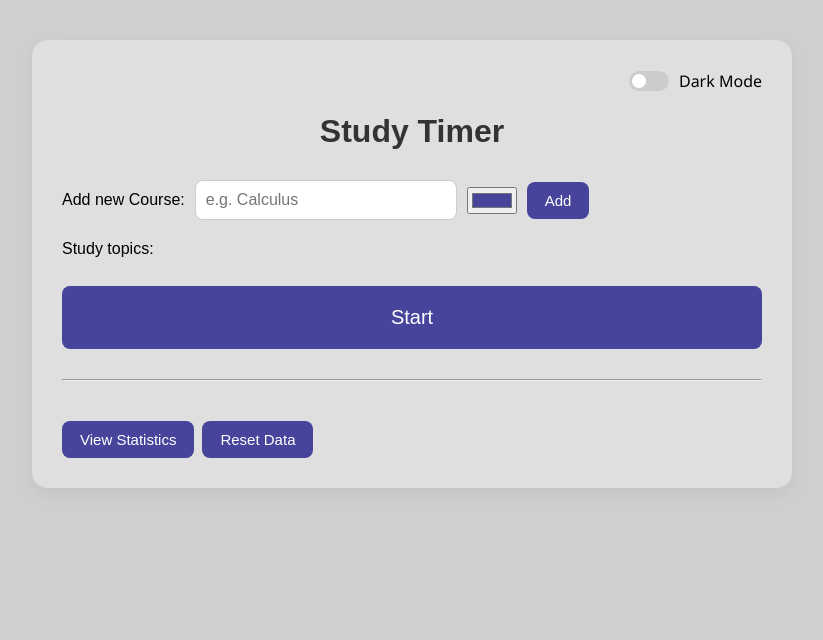
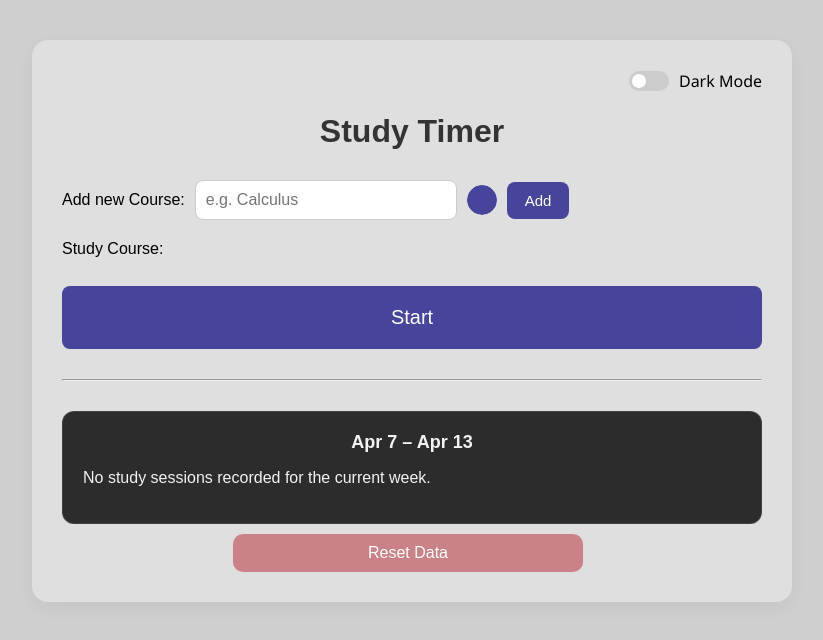
Before and after one commit to AmmarSaleh50/Study-Timer, a React (Create React App) app: page / in a window 1280 px wide. Shown: the top 640 px of the page, without its empty margins (228-1051 px from the left). Built offline with nearby package versions, Linux system fonts and the light colour scheme.

Commit message:
feat: added a statstic donut card for the week

```diff
--- a/src/App.css
+++ b/src/App.css
@@ -1,5 +1,3 @@
-/* App.css */
-
 /* GLOBAL STYLES */
 body {
   font-family: 'Segoe UI', sans-serif;
@@ -23,7 +21,7 @@ h1 {
   margin-bottom: 30px;
 }
 
-/* "ADD NEW COURSE" INPUTS */
+/* INPUTS & BUTTONS */
 input[type="text"] {
   padding: 10px;
   width: 240px;
@@ -32,7 +30,31 @@ input[type="text"] {
   font-size: 16px;
 }
 
-/* BUTTON STYLES */
+input[type="color"] {
+  appearance: none;
+  -webkit-appearance: none;
+  border: none;
+  width: 30px;
+  height: 30px;
+  border-radius: 50%;
+  padding: 0;
+  cursor: pointer;
+  background: none;
+  overflow: hidden;
+  outline: none;
+}
+
+input[type="color"]::-webkit-color-swatch-wrapper {
+  padding: 0;
+  border-radius: 50%;
+}
+
+input[type="color"]::-webkit-color-swatch {
+  border: none;
+  border-radius: 50%;
+}
+
+
 button {
   padding: 10px 18px;
   font-size: 15px;
@@ -44,15 +66,16 @@ button {
   transition: background-color 0.2s;
   margin-right: 8px;
 }
+
 button:hover {
   background-color: #312f68;
 }
+
 button:disabled {
   background-color: #cfcfcf;
   cursor: not-allowed;
 }
 
-/* BIG START BUTTON */
 .start-button {
   display: block;
   width: 100%;
@@ -61,18 +84,37 @@ button:disabled {
   margin-top: 10px;
 }
 
-/* TIMER DISPLAY (MAIN PAGE, if you want it) */
+.reset-button {
+  width: 50%;
+  margin-top: 20px;
+  padding: 10px 0;
+  font-size: 16px;
+  border-radius: 10px;
+  background-color: #ba2f3d88;
+  color: white;
+  border: none;
+  cursor: pointer;
+  transition: background-color 0.3s ease;
+  align-items: center;
+}
+
+.reset-button:hover {
+  background-color: #94242f;
+}
+
+.reset-button-container{
+  display: flex;
+  justify-content: center;
+  margin-top: -10px;
+}
+
+
+/* TIMER DISPLAY */
 .timer-display {
   font-size: 36px;
   text-align: center;
   margin: 20px 0;
   color: #222;
-}
-
-/* STATS */
-.chart-container {
-  max-width: 500px;
-  margin: 20px auto;
 }
 
 /* TOPICS TAGS */
@@ -89,31 +131,6 @@ button:disabled {
   padding: 6px 12px;
   cursor: pointer;
   transition: background-color 0.2s;
-  display: inline-block;
-}
-
-/* BIG TIMER SCREEN */
-.timer-screen {
-  text-align: center;
-  margin-top: 50px;
-}
-.big-timer {
-  font-size: 64px;
-  margin: 40px 0;
-}
-.stop-button {
-  display: block;
-  width: 90%;
-  padding: 20px 0;
-  margin: 0 auto;
-  font-size: 20px;
-}
-
-.topic-tag {
-  border: 2px solid #ccc;
-  border-radius: 16px;
-  padding: 6px 12px;
-  cursor: pointer;
   position: relative;
   display: flex;
   align-items: center;
@@ -142,6 +159,26 @@ button:disabled {
   outline: none;
 }
 
+/* TIMER SCREEN */
+.timer-screen {
+  text-align: center;
+  margin-top: 50px;
+}
+
+.big-timer {
+  font-size: 64px;
+  margin: 40px 0;
+}
+
+.stop-button {
+  display: block;
+  width: 90%;
+  padding: 20px 0;
+  margin: 0 auto;
+  font-size: 20px;
+}
+
+/* DARK MODE TOGGLE SWITCH */
 .dark-toggle {
   display: flex;
   justify-content: flex-end;
@@ -150,7 +187,6 @@ button:disabled {
   user-select: none;
 }
 
-/* Switch */
 .switch {
   position: relative;
   display: inline-block;
@@ -196,16 +232,7 @@ input:checked + .slider:before {
   transform: translateX(20px);
 }
 
-/* Prevent all text selection globally */
-* {
-  user-select: none;
-}
-
-/* But allow selecting text inside input and textarea */
-input, textarea {
-  user-select: text;
-}
-
+/* MODAL */
 .modal-overlay {
   position: fixed;
   top: 0;
@@ -228,6 +255,12 @@ input, textarea {
   max-width: 400px;
   width: 90%;
   box-shadow: 0 6px 20px rgba(0,0,0,0.2);
+  animation: fadeIn 0.3s ease;
+}
+
+@keyframes fadeIn {
+  from { opacity: 0; transform: scale(0.95); }
+  to { opacity: 1; transform: scale(1); }
 }
 
 .modal-buttons {
@@ -255,14 +288,7 @@ input, textarea {
   color: white;
 }
 
-body.dark-mode .modal {
-  background-color: #2c2c2c;
-  color: white;
-}
-
-
-
-/* ============= DARK MODE ============= */
+/* DARK MODE STYLES */
 body.dark-mode {
   background-color: #121212;
   color: #f2f2f2;
@@ -303,3 +329,81 @@ body.dark-mode .topic-tag {
 body.dark-mode .topic-tag:hover {
   background-color: rgba(103,95,192,0.2);
 }
+
+body.dark-mode .modal {
+  background-color: #2c2c2c;
+  color: white;
+}
+
+body.dark-mode .reset-button {
+  background-color: #ba2f3d88;
+  color: white;
+}
+
+body.dark-mode .reset-button:hover {
+  background-color: #94242f;
+}
+
+
+/* ============= NEW WEEKLY STATS CARD STYLES ============= */
+.stats-card {
+  background-color: #2c2c2c;
+  border: 1px solid rgba(255, 255, 255, 0.1);
+  border-radius: 12px;
+  padding: 20px;
+  color: #f2f2f2;
+  margin-top: 20px;
+}
+
+.stats-card-header h2 {
+  margin: 0;
+  text-align: center;
+  font-size: 18px;
+}
+
+.stats-card-content {
+  display: flex;
+  align-items: center;
+  justify-content: space-between;
+  flex-wrap: wrap;
+  margin-top: 20px;
+}
+
+.stats-chart {
+  flex: 1;
+  min-width: 200px;
+  max-width: 250px;
+  margin-right: 20px;
+}
+
+.stats-details {
+  flex: 1;
+  min-width: 150px;
+}
+
+.total-study-time {
+  font-size: 32px;
+  font-weight: bold;
+  margin-bottom: 10px;
+}
+
+.stats-topics {
+  list-style: none;
+  padding: 0;
+  margin: 0;
+}
+
+.stats-topics li {
+  margin-bottom: 8px;
+  display: flex;
+  align-items: center;
+  font-size: 16px;
+}
+
+.stats-topics li .dot {
+  height: 10px;
+  width: 10px;
+  border-radius: 50%;
+  display: inline-block;
+  margin-right: 8px;
+}
--- a/src/App.js
+++ b/src/App.js
@@ -1,13 +1,8 @@
-import React, { useState, useEffect} from 'react';
-
-import { Pie } from 'react-chartjs-2';
+import React, { useState, useEffect } from 'react';
+import { Doughnut } from 'react-chartjs-2';
 import 'chart.js/auto';
 import './App.css';
 
-/**
- * A simple separate component for showing the big timer screen.
- * Press "Stop" to return to the main page.
- */
 function TimerScreen({ subject, elapsedSeconds, formatTime, stopTimer }) {
   return (
     <div className="timer-screen">
@@ -20,17 +15,115 @@ function TimerScreen({ subject, elapsedSeconds, formatTime, stopTimer }) {
   );
 }
 
+// Helper: derive a week key (e.g. "2023-W15") from a given ISO date string.
+// This is used to group study sessions.
+function getWeekKey(isoString) {
+  const date = new Date(isoString);
+  const day = (date.getDay() + 6) % 7; // Adjust so Monday = 0
+  date.setDate(date.getDate() + 4 - day);
+  const year = date.getFullYear();
+  const startOfYear = new Date(year, 0, 1);
+  const weekNumber = Math.ceil(
+    ((date - startOfYear) / 86400000 + startOfYear.getDay() + 1) / 7
+  );
+  return `${year}-W${weekNumber}`;
+}
+
+// Helper: returns the Monday and Sunday of the current week.
+function getWeekRange(date) {
+  const d = new Date(date);
+  const day = d.getDay();
+  const diffToMonday = day === 0 ? -6 : 1 - day;
+  const monday = new Date(d);
+  monday.setDate(d.getDate() + diffToMonday);
+  const sunday = new Date(monday);
+  sunday.setDate(monday.getDate() + 6);
+  return { monday, sunday };
+}
+
+// Helper: formats a Date object to a string like "Apr 7".
+function formatDate(date) {
+  return date.toLocaleDateString('en-US', { month: 'short', day: 'numeric' });
+}
+
+// Helper: formats seconds into a concise string (e.g. "1h 30m").
+function formatDuration(seconds) {
+  const h = Math.floor(seconds / 3600);
+  const m = Math.floor((seconds % 3600) / 60);
+  return `${h > 0 ? h + 'h ' : ''}${m}m`;
+}
+
+// The new Weekly Stats Card component.
+function WeeklyStatsCard({ sessionsData, topics }) {
+  // sessionsData is an object: { subject: durationSeconds, ... } for the current week.
+  const subjects = Object.keys(sessionsData || {});
+  const totalDuration = subjects.reduce(
+    (sum, subj) => sum + sessionsData[subj],
+    0
+  );
+
+  // Build doughnut chart data.
+  const chartData = {
+    labels: subjects,
+    datasets: [
+      {
+        data: subjects.map((subj) => sessionsData[subj]),
+        backgroundColor: subjects.map((subj) => {
+          const topic = topics.find((t) => t.name === subj);
+          return topic ? topic.color : '#ccc';
+        })
+      }
+    ]
+  };
+
+  // Get the current week range.
+  const { monday, sunday } = getWeekRange(new Date());
+  const weekRangeStr = `${formatDate(monday)} – ${formatDate(sunday)}`;
+
+  return (
+    <div className="stats-card">
+      <div className="stats-card-header">
+        <h2>{weekRangeStr}</h2>
+      </div>
+      {subjects.length > 0 ? (
+        <div className="stats-card-content">
+          <div className="stats-chart">
+            <Doughnut data={chartData} />
+          </div>
+          <div className="stats-details">
+            <div className="total-study-time">
+              {formatDuration(totalDuration)}
+            </div>
+            <ul className="stats-topics">
+              {subjects.map((subj) => (
+                <li key={subj}>
+                  <span
+                    className="dot"
+                    style={{
+                      backgroundColor:
+                        (topics.find((t) => t.name === subj)?.color) || '#ccc'
+                    }}
+                  ></span>
+                  {subj}: {formatDuration(sessionsData[subj])}
+                </li>
+              ))}
+            </ul>
+          </div>
+        </div>
+      ) : (
+        <p>No study sessions recorded for the current week.</p>
+      )}
+    </div>
+  );
+}
+
 function App() {
-  // ========== Dark Mode ==========
-  const [darkMode, setDarkMode] = useState(() => {
-    return localStorage.getItem('darkMode') === 'true';
-  });
+  const [darkMode, setDarkMode] = useState(() => localStorage.getItem('darkMode') === 'true');
   useEffect(() => {
     document.body.classList.toggle('dark-mode', darkMode);
     localStorage.setItem('darkMode', darkMode);
   }, [darkMode]);
 
-  // ========== Topics / Courses ==========
   const [topics, setTopics] = useState(() => {
     const stored = localStorage.getItem('studyTopics');
     return stored ? JSON.parse(stored) : [];
@@ -38,7 +131,6 @@ function App() {
   const [newTopic, setNewTopic] = useState('');
   const [newTopicColor, setNewTopicColor] = useState('#47449c');
 
-  // ========== Timer & Sessions ==========
   const [subject, setSubject] = useState('');
   const [timerRunning, setTimerRunning] = useState(false);
   const [startTime, setStartTime] = useState(null);
@@ -46,43 +138,32 @@ function App() {
   const [intervalId, setIntervalId] = useState(null);
   const [sessions, setSessions] = useState([]);
   const [errorMessage, setErrorMessage] = useState('');
-  const [showStats, setShowStats] = useState(false);
-  const [selectedWeek, setSelectedWeek] = useState('');
-  // We'll show/hide the big Timer screen based on this:
   const [showTimerScreen, setShowTimerScreen] = useState(false);
   const [showResetConfirm, setShowResetConfirm] = useState(false);
 
-
-  // ========== On Mount: Load Sessions ==========
   useEffect(() => {
     const stored = localStorage.getItem('studySessions');
     if (stored) setSessions(JSON.parse(stored));
   }, []);
 
-  // ========== Persist sessions after every change ==========
   useEffect(() => {
     localStorage.setItem('studySessions', JSON.stringify(sessions));
   }, [sessions]);
 
-  // ========== Add a new topic/course ==========
   const addTopic = () => {
     const name = newTopic.trim();
     if (!name) return;
-    // Check if already exists
-    const exists = topics.some(t => t.name === name);
-    if (!exists) {
+    if (!topics.some((t) => t.name === name)) {
       const updated = [...topics, { name, color: newTopicColor }];
       setTopics(updated);
       localStorage.setItem('studyTopics', JSON.stringify(updated));
     }
-    // Reset input & color
     setNewTopic('');
     setNewTopicColor('#47449c');
   };
 
-  // ========== Start Timer ==========
   const startTimer = () => {
-    if (!subject || !topics.some(t => t.name === subject)) {
+    if (!subject || !topics.some((t) => t.name === subject)) {
       setErrorMessage('Please select a study topic before starting.');
       setTimeout(() => setErrorMessage(''), 3000);
       return;
@@ -90,70 +171,52 @@ function App() {
     setStartTime(new Date());
     setTimerRunning(true);
     setShowTimerScreen(true);
-
-    const id = setInterval(() => {
-      setElapsedSeconds((prev) => prev + 1);
-    }, 1000);
+    const id = setInterval(() => setElapsedSeconds((prev) => prev + 1), 1000);
     setIntervalId(id);
   };
 
-
-  // ========== Stop Timer ==========
   const stopTimer = () => {
     if (!timerRunning) return;
     clearInterval(intervalId);
     setTimerRunning(false);
-    setShowTimerScreen(false); // Return to main page
-
+    setShowTimerScreen(false);
     const endTime = new Date();
     const duration = Math.floor((endTime - startTime) / 1000);
     const newSession = {
       startTime: startTime.toISOString(),
       endTime: endTime.toISOString(),
-      subject: subject,
-      durationSeconds: duration,
+      subject,
+      durationSeconds: duration
     };
-    setSessions(prev => [...prev, newSession]);
+    setSessions((prev) => [...prev, newSession]);
     setElapsedSeconds(0);
-    // keep the subject selected, or clear it? Let's clear:
     setSubject('');
   };
 
-  // ========== Update Topic Color ==========
-
   const updateTopicColor = (topicName, newColor) => {
-    const updated = topics.map(t =>
+    const updated = topics.map((t) =>
       t.name === topicName ? { ...t, color: newColor } : t
     );
     setTopics(updated);
     localStorage.setItem('studyTopics', JSON.stringify(updated));
   };
 
-  const removeTopic = topicName => {
-    const updated = topics.filter(t => t.name !== topicName);
+  const removeTopic = (topicName) => {
+    const updated = topics.filter((t) => t.name !== topicName);
     setTopics(updated);
     localStorage.setItem('studyTopics', JSON.stringify(updated));
     if (subject === topicName) setSubject('');
   };
 
-
-  // ========== Reset Data ==========
-  const confirmReset = () => {
-    setShowResetConfirm(true);
-  };
-
+  const confirmReset = () => setShowResetConfirm(true);
   const handleResetConfirmed = () => {
     localStorage.removeItem('studySessions');
     setSessions([]);
     setShowResetConfirm(false);
   };
+  const handleResetCancelled = () => setShowResetConfirm(false);
 
-  const handleResetCancelled = () => {
-    setShowResetConfirm(false);
-  };
-
-  // ========== Format Time Helper ==========
-  const formatTime = seconds => {
+  const formatTime = (seconds) => {
     const hrs = Math.floor(seconds / 3600);
     const mins = Math.floor((seconds % 3600) / 60);
     const secs = seconds % 60;
@@ -162,22 +225,10 @@ function App() {
       .padStart(2, '0')}:${secs.toString().padStart(2, '0')}`;
   };
 
-  // ========== Weekly Statistics ==========
-  const getWeekKey = isoString => {
-    const date = new Date(isoString);
-    const day = (date.getDay() + 6) % 7;
-    date.setDate(date.getDate() + 4 - day);
-    const year = date.getFullYear();
-    const startOfYear = new Date(year, 0, 1);
-    const weekNumber = Math.ceil(
-      ((date - startOfYear) / 86400000 + startOfYear.getDay() + 1) / 7
-    );
-    return `${year}-W${weekNumber}`;
-  };
-
+  // Group study sessions by week.
   const groupSessionsByWeek = () => {
     const groups = {};
-    sessions.forEach(session => {
+    sessions.forEach((session) => {
       const key = getWeekKey(session.startTime);
       if (!groups[key]) groups[key] = {};
       const subj = session.subject;
@@ -188,41 +239,9 @@ function App() {
   };
 
   const groupedSessions = groupSessionsByWeek();
-  const weeks = Object.keys(groupedSessions).sort();
+  const currentWeekKey = getWeekKey(new Date().toISOString());
+  const currentWeekSessions = groupedSessions[currentWeekKey] || {};
 
-  // If user selected a week, build the pie chart data
-  let pieData = null;
-  if (selectedWeek && groupedSessions[selectedWeek]) {
-    const subjects = Object.keys(groupedSessions[selectedWeek]);
-    const durations = subjects.map(subj => groupedSessions[selectedWeek][subj]);
-
-    // Format labels as "2h 15m"
-    const labels = subjects.map(subj => {
-      const totalSeconds = groupedSessions[selectedWeek][subj];
-      const h = Math.floor(totalSeconds / 3600);
-      const m = Math.floor((totalSeconds % 3600) / 60);
-      const label = `${h > 0 ? `${h}h ` : ''}${m > 0 || h === 0 ? `${m}m` : ''}`;
-      return `${subj} (${label.trim()})`;
-    });
-
-    // Use topic color if it exists
-    const backgroundColor = subjects.map(subj => {
-      const topic = topics.find(t => t.name === subj);
-      return topic?.color || '#ccc';
-    });
-
-    pieData = {
-      labels,
-      datasets: [
-        {
-          data: durations,
-          backgroundColor,
-        },
-      ],
-    };
-  }
-
-  // ========== If we are on the Timer Screen ==========
   if (showTimerScreen) {
     return (
       <div className="app-container">
@@ -236,57 +255,44 @@ function App() {
     );
   }
 
-  // ========== Main Page UI ==========
   return (
     <div className="app-container">
-      {/* Dark Mode Switch */}
       <div className="dark-toggle">
         <label className="switch">
           <input
             type="checkbox"
             checked={darkMode}
-            onChange={() => setDarkMode(prev => !prev)}
+            onChange={() => setDarkMode((prev) => !prev)}
           />
           <span className="slider round"></span>
         </label>
         <span style={{ marginLeft: '10px' }}>Dark Mode</span>
       </div>
 
-
-      {/* Main Content */}
       <div style={{ fontFamily: 'Arial' }}>
         <h1>Study Timer</h1>
 
-        {/* Add New Course Section */}
-        <div
-          style={{
-            marginBottom: '20px',
-            display: 'flex',
-            alignItems: 'center',
-            gap: '10px',
-          }}
-        >
+        <div style={{ marginBottom: '20px', display: 'flex', alignItems: 'center', gap: '10px' }}>
           <label style={{ whiteSpace: 'nowrap' }}>Add new Course:</label>
           <input
             type="text"
             placeholder="e.g. Calculus"
             value={newTopic}
-            onChange={e => setNewTopic(e.target.value)}
+            onChange={(e) => setNewTopic(e.target.value)}
           />
           <input
             type="color"
             value={newTopicColor}
-            onChange={e => setNewTopicColor(e.target.value)}
+            onChange={(e) => setNewTopicColor(e.target.value)}
             title="Choose course color"
           />
           <button onClick={addTopic}>Add</button>
         </div>
 
-        {/* Course Tags */}
         <div style={{ marginBottom: '20px' }}>
-          <label>Study topics:</label>
+          <label>Study Course:</label>
           <div className="topics-container">
-            {topics.map(topic => {
+            {topics.map((topic) => {
               const isActive = subject === topic.name;
               return (
                 <div
@@ -295,29 +301,25 @@ function App() {
                   style={{
                     borderColor: topic.color,
                     backgroundColor: isActive ? topic.color : 'transparent',
-                    color: isActive ? '#fff' : 'inherit',
+                    color: isActive ? '#fff' : 'inherit'
                   }}
                   onClick={() =>
-                    setSubject(prev => (prev === topic.name ? '' : topic.name))
+                    setSubject((prev) => (prev === topic.name ? '' : topic.name))
                   }
                 >
                   {topic.name}
-
-                  {/* Color Picker */}
                   <input
                     type="color"
                     value={topic.color}
-                    onClick={e => e.stopPropagation()}
-                    onChange={e => updateTopicColor(topic.name, e.target.value)}
+                    onClick={(e) => e.stopPropagation()}
+                    onChange={(e) => updateTopicColor(topic.name, e.target.value)}
                     className="tag-color-picker"
                     title="Change color"
                   />
-
-                  {/* Remove Button */}
                   <span
                     className="tag-remove"
                     title="Remove topic"
-                    onClick={e => {
+                    onClick={(e) => {
                       e.stopPropagation();
                       removeTopic(topic.name);
                     }}
@@ -330,80 +332,46 @@ function App() {
           </div>
         </div>
 
-        {/* Error Message */}
         {errorMessage && (
           <div style={{ color: 'red', fontSize: '14px', marginTop: '5px' }}>
             {errorMessage}
           </div>
         )}
 
-        {/* BIG "Start" Button */}
         {!timerRunning && (
-          <button
-            className="start-button"
-            onClick={startTimer}
-          >
+          <button className="start-button" onClick={startTimer}>
             Start
           </button>
         )}
 
         <hr style={{ margin: '30px 0' }} />
 
-        {/* Weekly Statistics */}
-        <button onClick={() => setShowStats(!showStats)}>
-          {showStats ? 'Hide Statistics' : 'View Statistics'}
-        </button>
-        {/* Reset Data Button */}
-        <button onClick={confirmReset} style={{ marginTop: '10px' }}>
+      <div style={{ marginTop: '20px' }}>
+        <WeeklyStatsCard sessionsData={currentWeekSessions} topics={topics} />
+        </div>
+      </div>
+
+      <div className="reset-button-container">
+      <button className="reset-button" onClick={confirmReset}>
         Reset Data
       </button>
+    </div>
 
       {showResetConfirm && (
         <div className="modal-overlay">
           <div className="modal">
             <p>Are you sure you want to reset all study data?</p>
             <div className="modal-buttons">
-                <button onClick={handleResetConfirmed} className="confirm">Yes</button>
-                <button onClick={handleResetCancelled} className="cancel">Cancel</button>
+              <button onClick={handleResetConfirmed} className="confirm">
+                Yes
+              </button>
+              <button onClick={handleResetCancelled} className="cancel">
+                Cancel
+              </button>
             </div>
           </div>
         </div>
       )}
-
-
-
-        {showStats && (
-          <div style={{ marginTop: '20px' }}>
-            <h2>Weekly Statistics</h2>
-            {weeks.length > 0 ? (
-              <>
-                <label>
-                  Select Week:
-                  <select
-                    value={selectedWeek}
-                    onChange={e => setSelectedWeek(e.target.value)}
-                    style={{ marginLeft: '10px' }}
-                  >
-                    <option value="">--Select--</option>
-                    {weeks.map(week => (
-                      <option key={week} value={week}>
-                        {week}
-                      </option>
-                    ))}
-                  </select>
-                </label>
-                {pieData && (
-                  <div className="chart-container">
-                    <Pie data={pieData} />
-                  </div>
-                )}
-              </>
-            ) : (
-              <p>No study sessions recorded.</p>
-            )}
-          </div>
-        )}
-      </div>
     </div>
   );
 }
```
Lines whose indentation alone changed are shown as unchanged.
